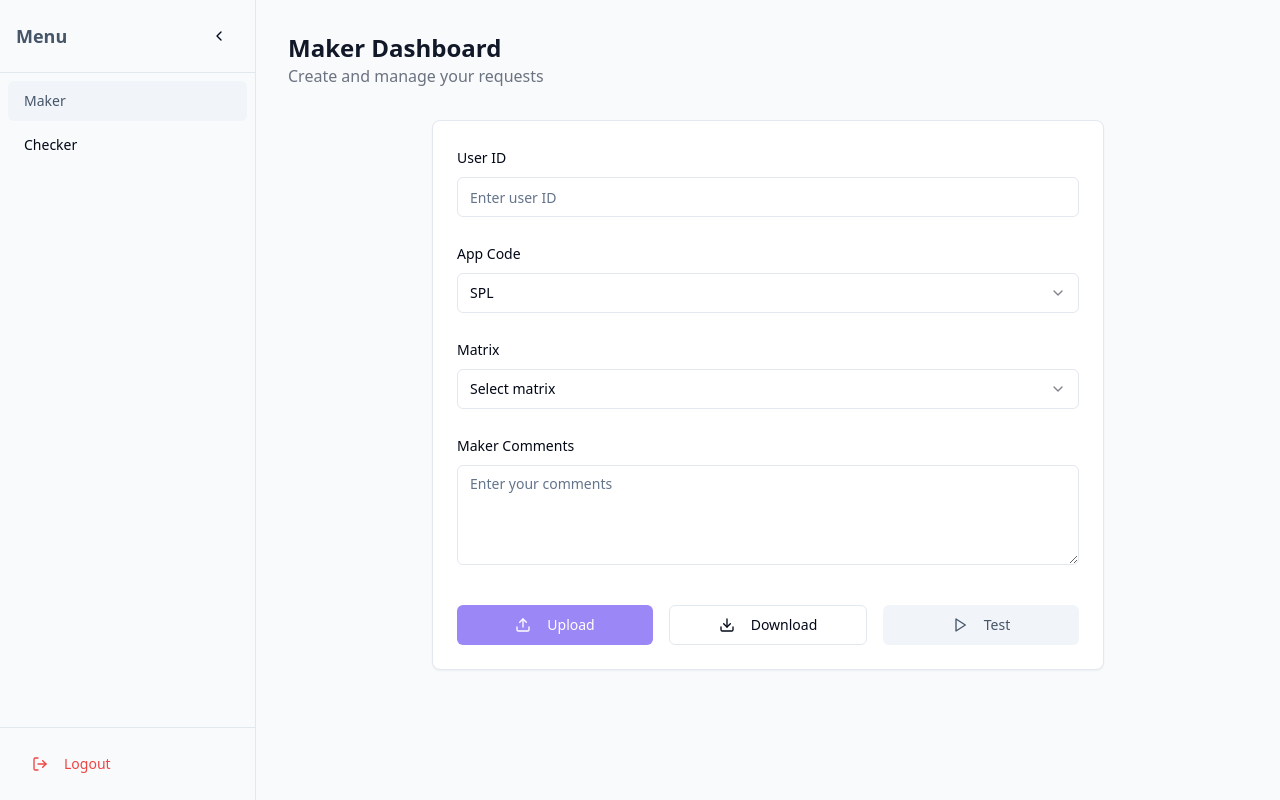
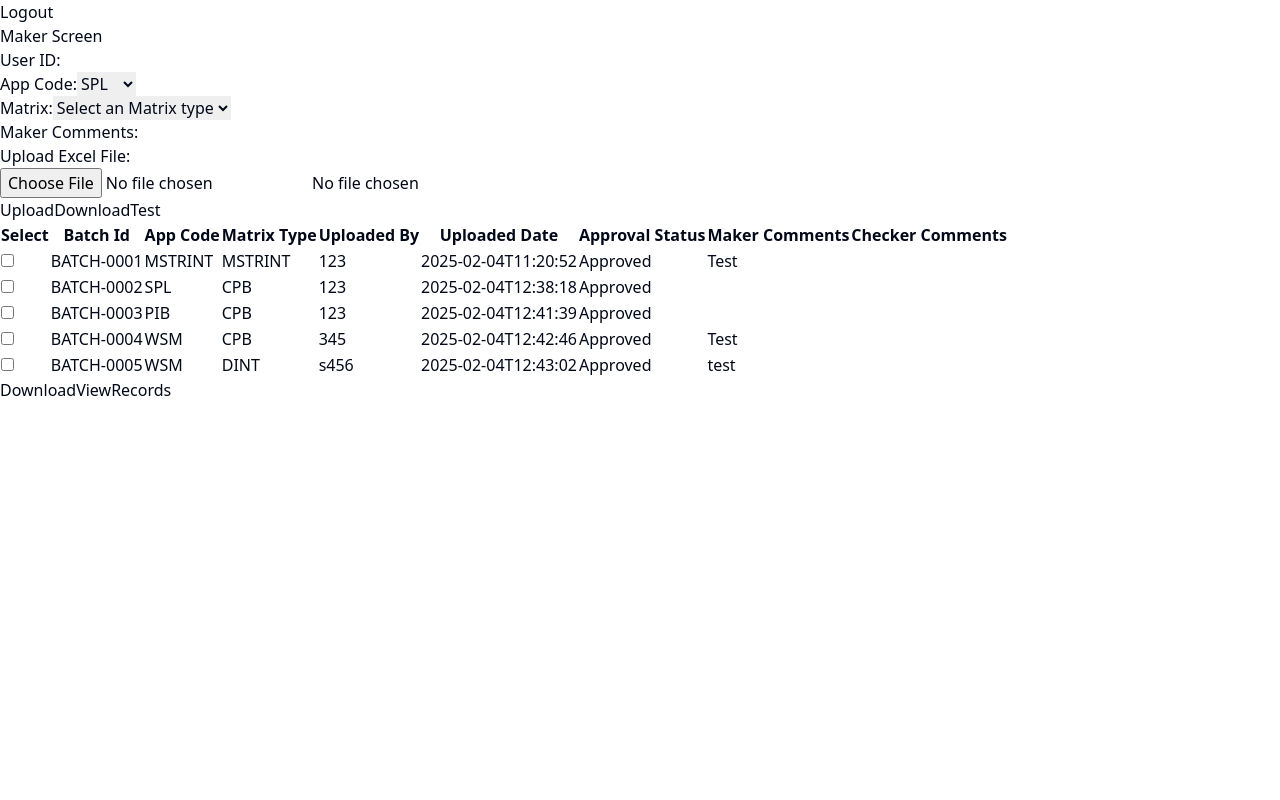
Before and after one commit to amplifyxlabs/maker-checker-ui, a React (Vite) app: page / in a window 1280 px wide. Built offline with nearby package versions, Linux system fonts and the light colour scheme.

Commit message:
Update maker screen
Update the maker screen's UI according to a provided image, using basic CSS.

```diff
--- a/src/App.css
+++ b/src/App.css
@@ -1 +1,108 @@
-/* Add any custom styles here */
+
+.maker-container {
+  padding: 20px;
+  background-color: #fff;
+}
+
+.maker-title {
+  text-align: center;
+  font-size: 24px;
+  margin-bottom: 20px;
+}
+
+.form-group {
+  margin-bottom: 15px;
+  display: flex;
+  align-items: center;
+}
+
+.form-group label {
+  width: 150px;
+  text-align: right;
+  margin-right: 10px;
+}
+
+.form-control {
+  padding: 6px 12px;
+  border: 1px solid #ccc;
+  border-radius: 4px;
+  width: 200px;
+}
+
+.select-control {
+  padding: 6px;
+  border: 1px solid #ccc;
+  border-radius: 4px;
+  width: 200px;
+}
+
+.button-group {
+  margin-top: 20px;
+  margin-left: 160px;
+}
+
+.btn {
+  padding: 8px 16px;
+  margin-right: 10px;
+  border: none;
+  border-radius: 4px;
+  cursor: pointer;
+}
+
+.btn-primary {
+  background-color: #0051ff;
+  color: white;
+}
+
+.btn-primary:hover {
+  background-color: #0045db;
+}
+
+.data-table {
+  width: 100%;
+  margin-top: 30px;
+  border-collapse: collapse;
+}
+
+.data-table th,
+.data-table td {
+  border: 1px solid #ddd;
+  padding: 8px;
+  text-align: left;
+}
+
+.data-table th {
+  background-color: #f4f4f4;
+}
+
+.data-table tr:nth-child(even) {
+  background-color: #f8f8f8;
+}
+
+.data-table input[type="checkbox"] {
+  margin: 0;
+}
+
+.table-actions {
+  margin-top: 10px;
+  display: flex;
+  gap: 10px;
+}
+
+.file-upload {
+  display: flex;
+  align-items: center;
+  gap: 10px;
+}
+
+.logout-button {
+  position: absolute;
+  top: 20px;
+  right: 20px;
+  background-color: #0051ff;
+  color: white;
+  padding: 8px 16px;
+  border: none;
+  border-radius: 4px;
+  cursor: pointer;
+}
--- a/src/components/MakerForm.tsx
+++ b/src/components/MakerForm.tsx
@@ -1,79 +1,98 @@
 
-import { Button } from "./ui/button";
-import { Input } from "./ui/input";
-import { Label } from "./ui/label";
-import {
-  Select,
-  SelectContent,
-  SelectItem,
-  SelectTrigger,
-  SelectValue,
-} from "./ui/select";
-import { Textarea } from "./ui/textarea";
-import { Upload, Download, Play } from "lucide-react";
-import { Card } from "./ui/card";
+import React from 'react';
 
 export function MakerForm() {
+  const mockData = [
+    { id: 'BATCH-0001', appCode: 'MSTRINT', matrixType: 'MSTRINT', uploadedBy: '123', uploadedDate: '2025-02-04T11:20:52', approvalStatus: 'Approved', makerComments: 'Test', checkerComments: '' },
+    { id: 'BATCH-0002', appCode: 'SPL', matrixType: 'CPB', uploadedBy: '123', uploadedDate: '2025-02-04T12:38:18', approvalStatus: 'Approved', makerComments: '', checkerComments: '' },
+    { id: 'BATCH-0003', appCode: 'PIB', matrixType: 'CPB', uploadedBy: '123', uploadedDate: '2025-02-04T12:41:39', approvalStatus: 'Approved', makerComments: '', checkerComments: '' },
+    { id: 'BATCH-0004', appCode: 'WSM', matrixType: 'CPB', uploadedBy: '345', uploadedDate: '2025-02-04T12:42:46', approvalStatus: 'Approved', makerComments: 'Test', checkerComments: '' },
+    { id: 'BATCH-0005', appCode: 'WSM', matrixType: 'DINT', uploadedBy: 's456', uploadedDate: '2025-02-04T12:43:02', approvalStatus: 'Approved', makerComments: 'test', checkerComments: '' },
+  ];
+
   return (
-    <Card className="w-full max-w-2xl mx-auto p-6 bg-white shadow-sm animate-fade-in">
-      <div className="space-y-6">
-        <div className="space-y-2">
-          <Label htmlFor="userId">User ID</Label>
-          <Input id="userId" placeholder="Enter user ID" />
-        </div>
+    <div className="maker-container">
+      <button className="logout-button">Logout</button>
+      <h1 className="maker-title">Maker Screen</h1>
 
-        <div className="space-y-2">
-          <Label htmlFor="appCode">App Code</Label>
-          <Select defaultValue="SPL">
-            <SelectTrigger>
-              <SelectValue placeholder="Select app code" />
-            </SelectTrigger>
-            <SelectContent>
-              <SelectItem value="SPL">SPL</SelectItem>
-              <SelectItem value="APP1">APP1</SelectItem>
-              <SelectItem value="APP2">APP2</SelectItem>
-            </SelectContent>
-          </Select>
-        </div>
+      <div className="form-group">
+        <label>User ID:</label>
+        <input type="text" className="form-control" />
+      </div>
 
-        <div className="space-y-2">
-          <Label htmlFor="matrix">Matrix</Label>
-          <Select>
-            <SelectTrigger>
-              <SelectValue placeholder="Select matrix" />
-            </SelectTrigger>
-            <SelectContent>
-              <SelectItem value="matrix1">Matrix 1</SelectItem>
-              <SelectItem value="matrix2">Matrix 2</SelectItem>
-              <SelectItem value="matrix3">Matrix 3</SelectItem>
-            </SelectContent>
-          </Select>
-        </div>
+      <div className="form-group">
+        <label>App Code:</label>
+        <select className="select-control" defaultValue="SPL">
+          <option value="SPL">SPL</option>
+          <option value="APP1">APP1</option>
+          <option value="APP2">APP2</option>
+        </select>
+      </div>
 
-        <div className="space-y-2">
-          <Label htmlFor="comments">Maker Comments</Label>
-          <Textarea
-            id="comments"
-            placeholder="Enter your comments"
-            className="min-h-[100px]"
-          />
-        </div>
+      <div className="form-group">
+        <label>Matrix:</label>
+        <select className="select-control">
+          <option value="">Select an Matrix type</option>
+          <option value="matrix1">Matrix 1</option>
+          <option value="matrix2">Matrix 2</option>
+          <option value="matrix3">Matrix 3</option>
+        </select>
+      </div>
 
-        <div className="flex gap-4 pt-4">
-          <Button className="flex-1">
-            <Upload className="w-4 h-4 mr-2" />
-            Upload
-          </Button>
-          <Button className="flex-1" variant="outline">
-            <Download className="w-4 h-4 mr-2" />
-            Download
-          </Button>
-          <Button className="flex-1" variant="secondary">
-            <Play className="w-4 h-4 mr-2" />
-            Test
-          </Button>
+      <div className="form-group">
+        <label>Maker Comments:</label>
+        <input type="text" className="form-control" />
+      </div>
+
+      <div className="form-group">
+        <label>Upload Excel File:</label>
+        <div className="file-upload">
+          <input type="file" accept=".xlsx,.xls" />
+          <span>No file chosen</span>
         </div>
       </div>
-    </Card>
+
+      <div className="button-group">
+        <button className="btn btn-primary">Upload</button>
+        <button className="btn btn-primary">Download</button>
+        <button className="btn btn-primary">Test</button>
+      </div>
+
+      <table className="data-table">
+        <thead>
+          <tr>
+            <th>Select</th>
+            <th>Batch Id</th>
+            <th>App Code</th>
+            <th>Matrix Type</th>
+            <th>Uploaded By</th>
+            <th>Uploaded Date</th>
+            <th>Approval Status</th>
+            <th>Maker Comments</th>
+            <th>Checker Comments</th>
+          </tr>
+        </thead>
+        <tbody>
+          {mockData.map((row) => (
+            <tr key={row.id}>
+              <td><input type="checkbox" /></td>
+              <td>{row.id}</td>
+              <td>{row.appCode}</td>
+              <td>{row.matrixType}</td>
+              <td>{row.uploadedBy}</td>
+              <td>{row.uploadedDate}</td>
+              <td>{row.approvalStatus}</td>
+              <td>{row.makerComments}</td>
+              <td>{row.checkerComments}</td>
+            </tr>
+          ))}
+        </tbody>
+      </table>
+
+      <div className="table-actions">
+        <button className="btn btn-primary">Download</button>
+        <button className="btn btn-primary">ViewRecords</button>
+      </div>
+    </div>
   );
 }
--- a/src/pages/Index.tsx
+++ b/src/pages/Index.tsx
@@ -1,33 +1,10 @@
 
-import { useState } from "react";
-import { AppSidebar } from "@/components/AppSidebar";
 import { MakerForm } from "@/components/MakerForm";
-import { cn } from "@/lib/utils";
 
 const Index = () => {
-  const [isCollapsed, setIsCollapsed] = useState(false);
-
   return (
-    <div className="min-h-screen flex bg-gray-50">
-      <AppSidebar
-        isCollapsed={isCollapsed}
-        onToggle={() => setIsCollapsed(!isCollapsed)}
-        className="shrink-0"
-      />
-      <main
-        className={cn(
-          "flex-1 p-8 transition-all duration-300 ease-in-out",
-          isCollapsed ? "ml-16" : "ml-64"
-        )}
-      >
-        <div className="max-w-6xl mx-auto">
-          <div className="mb-8">
-            <h1 className="text-2xl font-semibold text-gray-900">Maker Dashboard</h1>
-            <p className="text-gray-500">Create and manage your requests</p>
-          </div>
-          <MakerForm />
-        </div>
-      </main>
+    <div>
+      <MakerForm />
     </div>
   );
 }
```
